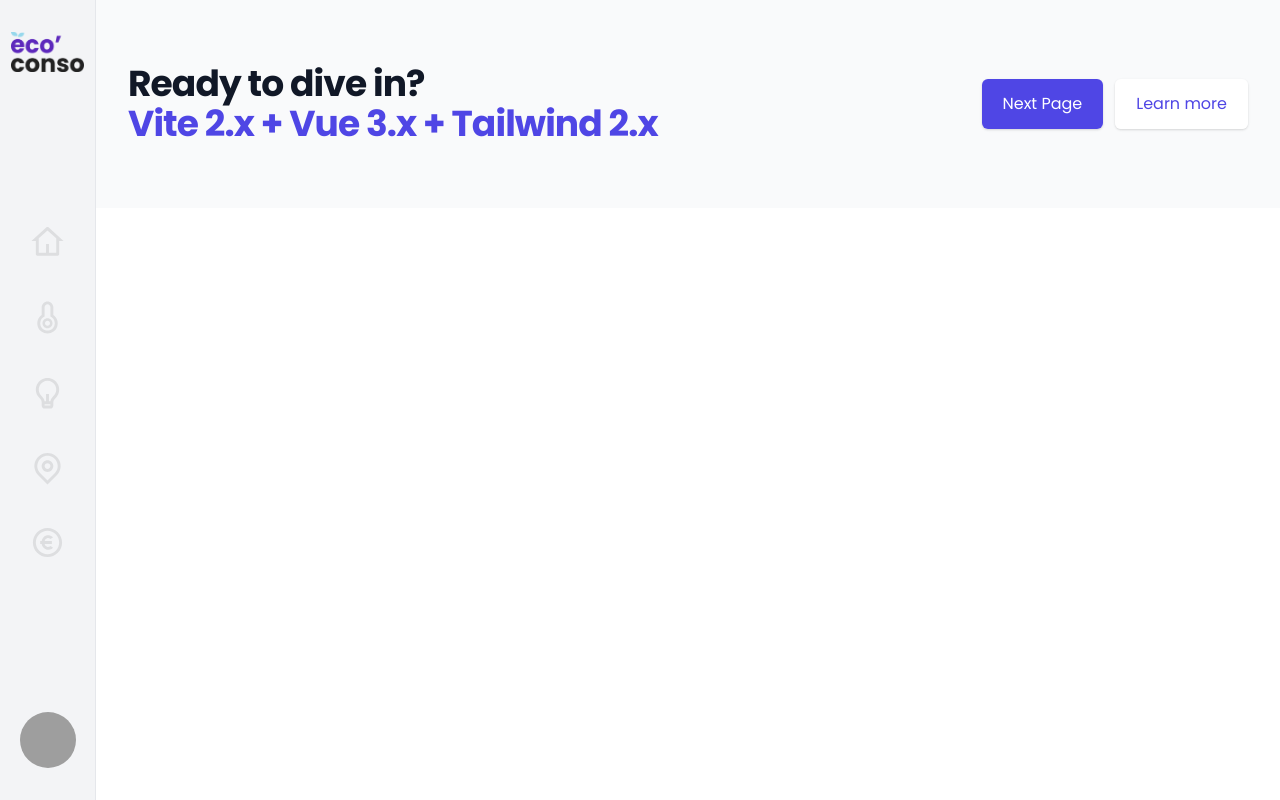
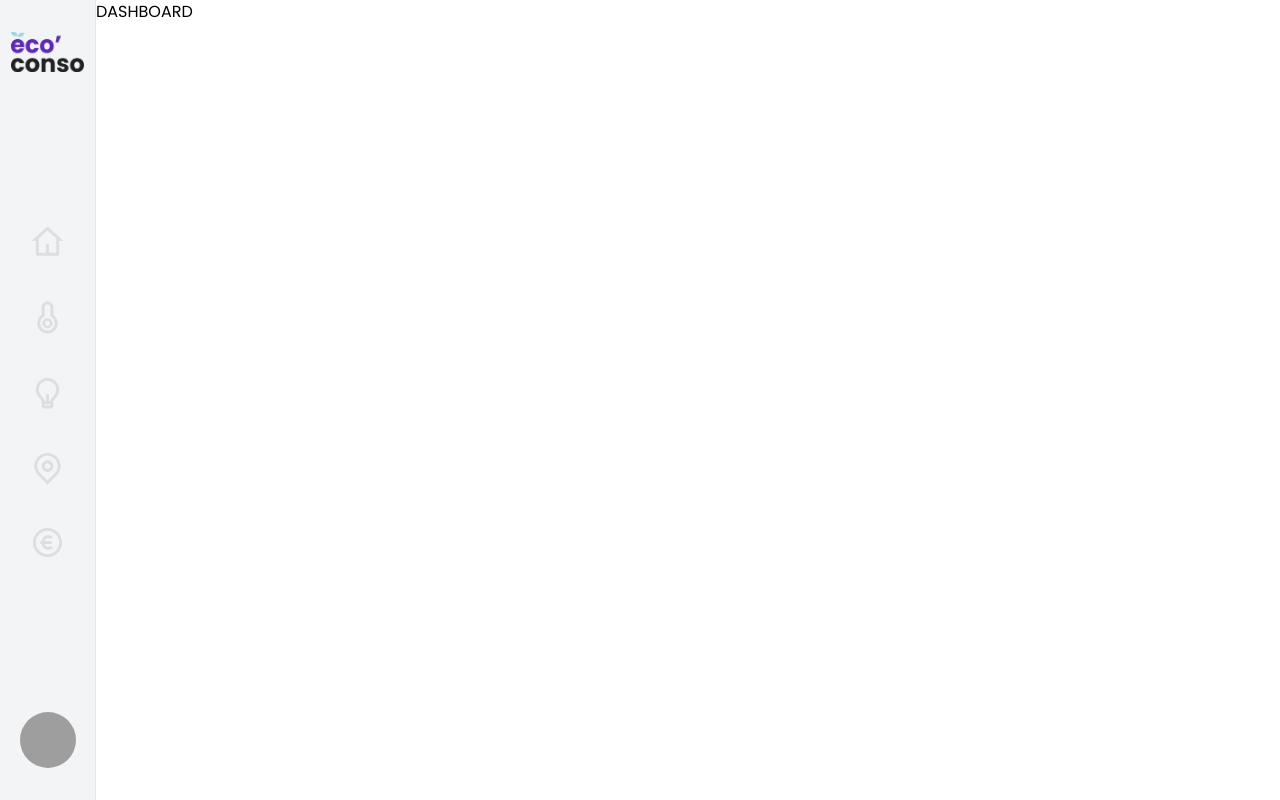
Before and after one commit to bryanFerreiraJS/IoT10, a Vue app: page / in a window 1280 px wide. Built offline with nearby package versions, Linux system fonts and the light colour scheme; grey boxes are pictures that could not be loaded; what @tailwindcss/typography would draw is missing.

Commit message:
create views

```diff
--- /dev/null
+++ b/src/views/Budget.vue
@@ -0,0 +1,14 @@
+<template>
+  <h1>Budget</h1>
+</template>
+
+<script>
+
+export default {
+
+}
+
+</script>
+
+<style scoped>
+</style>
--- /dev/null
+++ b/src/views/Dashboard.vue
@@ -0,0 +1,14 @@
+<template>
+  <h1>DASHBOARD</h1>
+</template>
+
+<script>
+
+export default {
+
+}
+
+</script>
+
+<style scoped>
+</style>
--- /dev/null
+++ b/src/views/Rooms.vue
@@ -0,0 +1,14 @@
+<template>
+  <h1>Rooms</h1>
+</template>
+
+<script>
+
+export default {
+
+}
+
+</script>
+
+<style scoped>
+</style>
```
Also changed, not shown: src/routes.js (+11 -6 lines).
